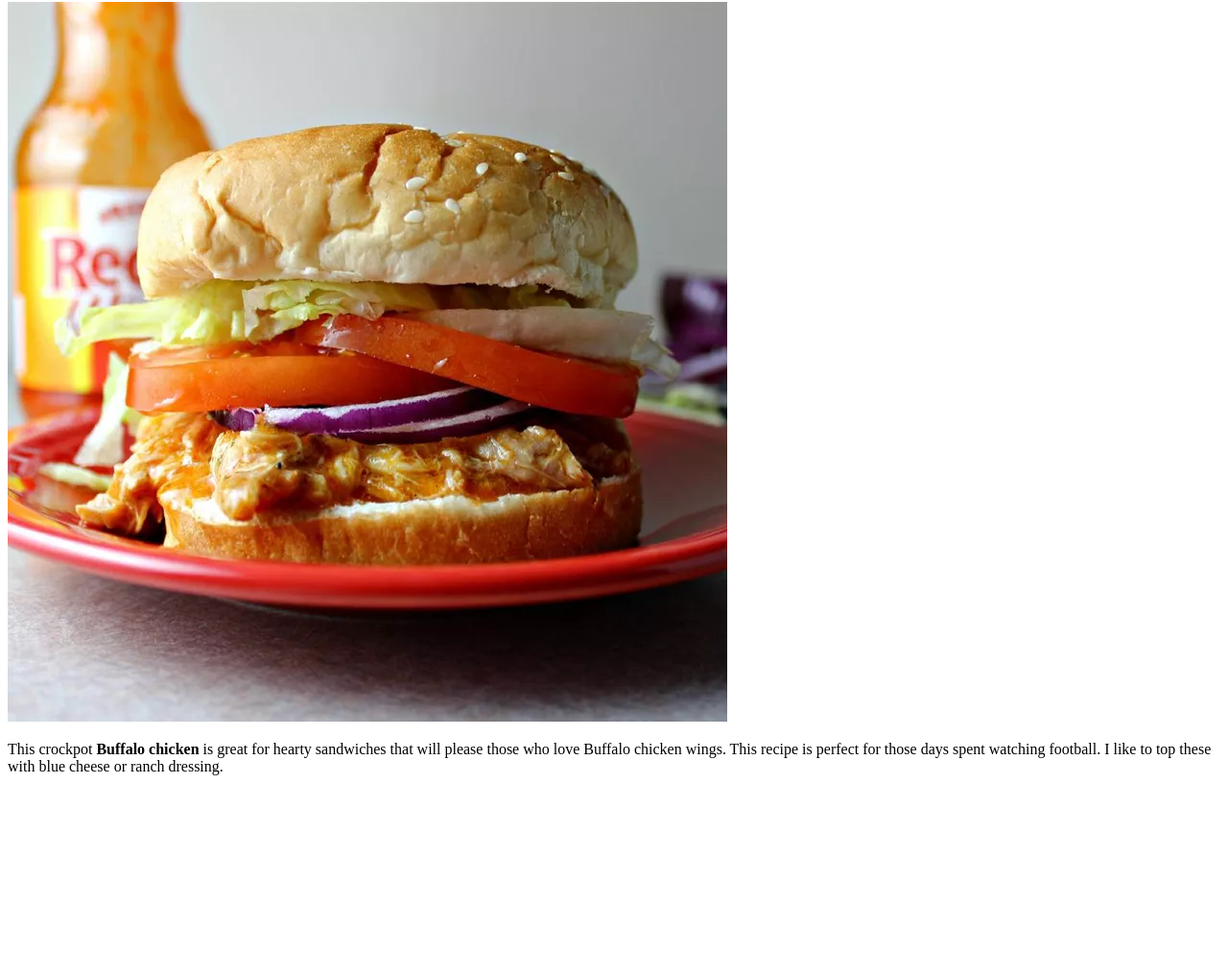
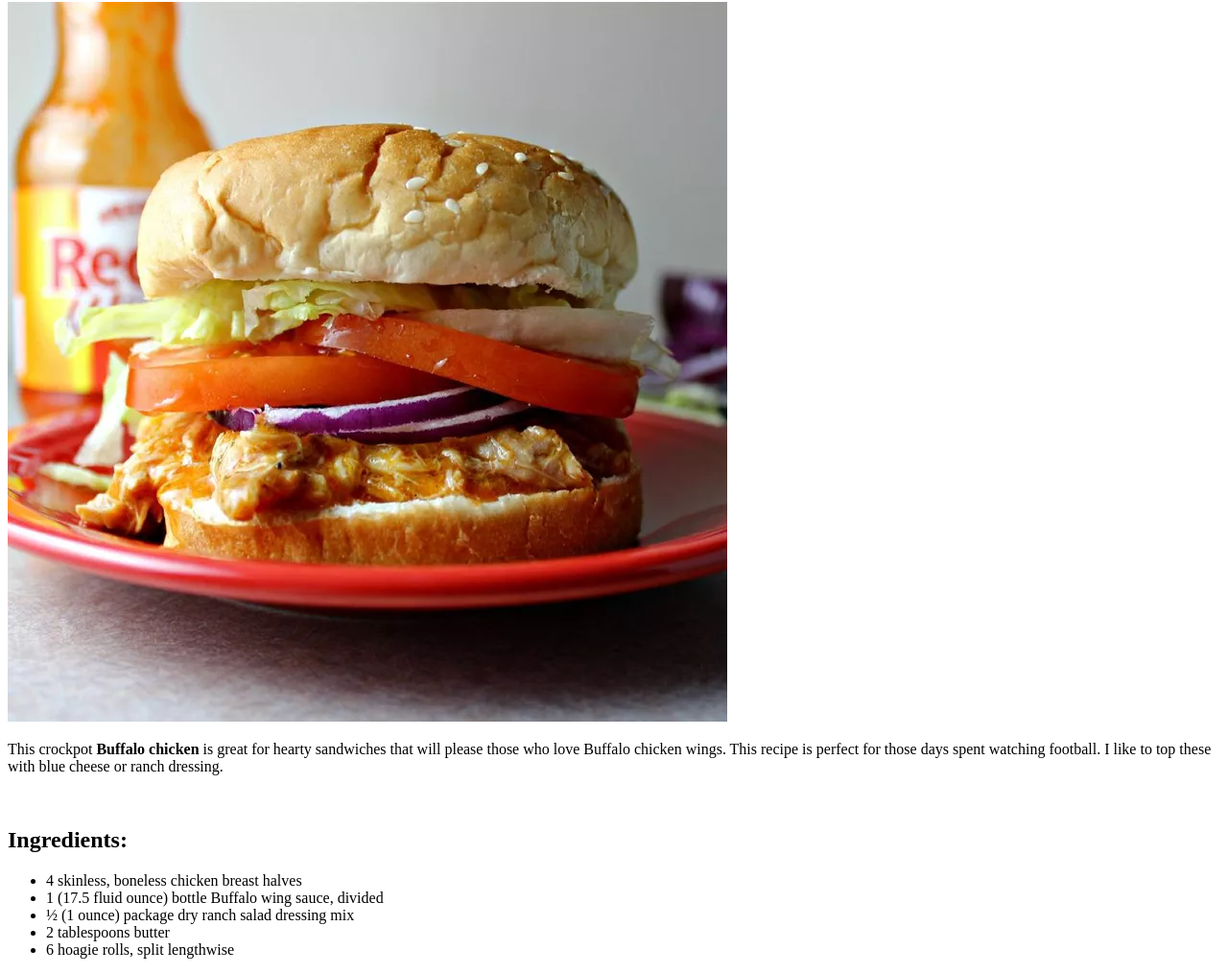
Before and after one commit to JoelJ-500/odin-recipies, a plain HTML site: page recipies/sandwich.html in a window 1280 px wide. Shown: the part 78-1093 px from the top of the page at 96% size. Before the commit the page ends 902 px from the top, so only its background shows below. Drawn offline with Linux system fonts and the light colour scheme.

Commit message:
Add list of ingredients needed for sandwich

```diff
--- a/recipies/sandwich.html
+++ b/recipies/sandwich.html
@@ -14,5 +14,15 @@
             those who love Buffalo chicken wings. This recipe is perfect for those days
             spent watching football. I like to top these with blue cheese or ranch dressing.</p>
 
+        <br>
+        <h2>Ingredients:</h2>
+        <ul>
+            <li>4 skinless, boneless chicken breast halves</li>
+            <li>1 (17.5 fluid ounce) bottle Buffalo wing sauce, divided</li>
+            <li>½ (1 ounce) package dry ranch salad dressing mix</li>
+            <li>2 tablespoons butter</li>
+            <li>6 hoagie rolls, split lengthwise</li>
+        </ul>
+
     </body>
 </html>
```
